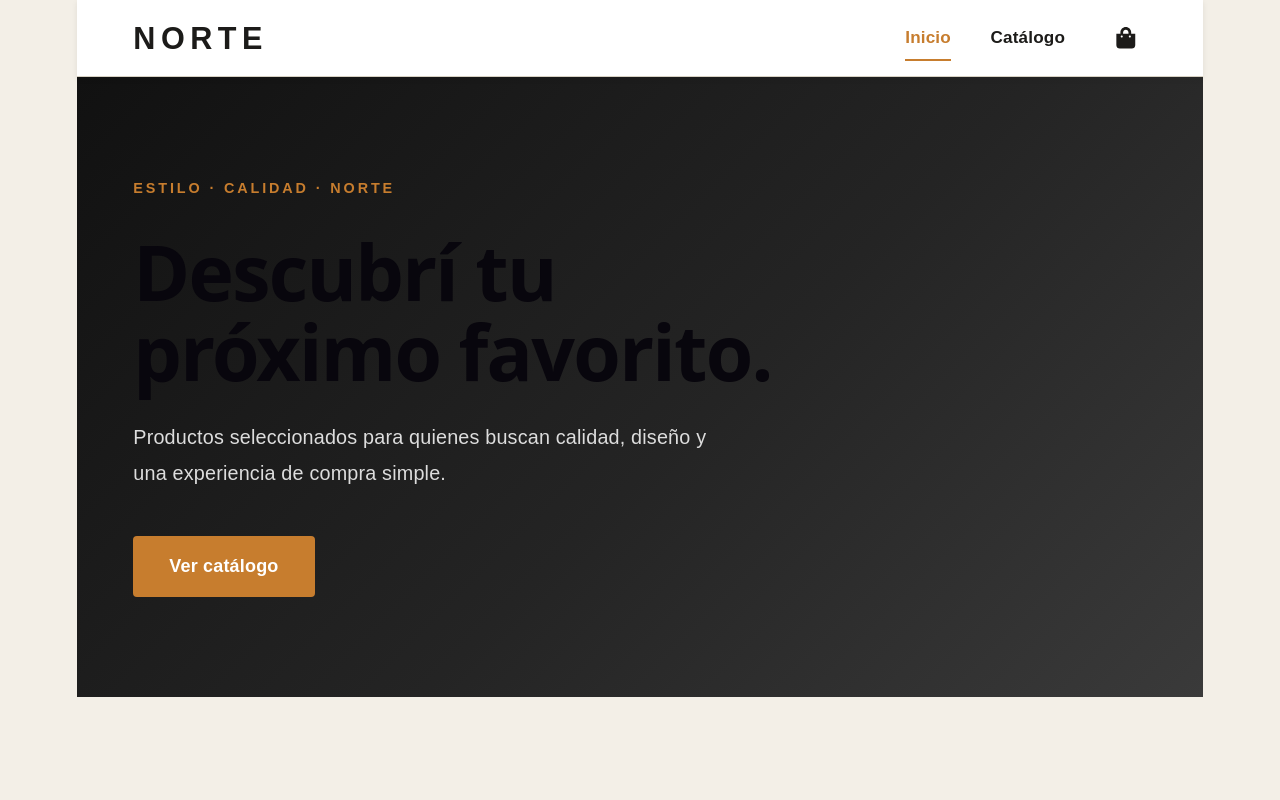
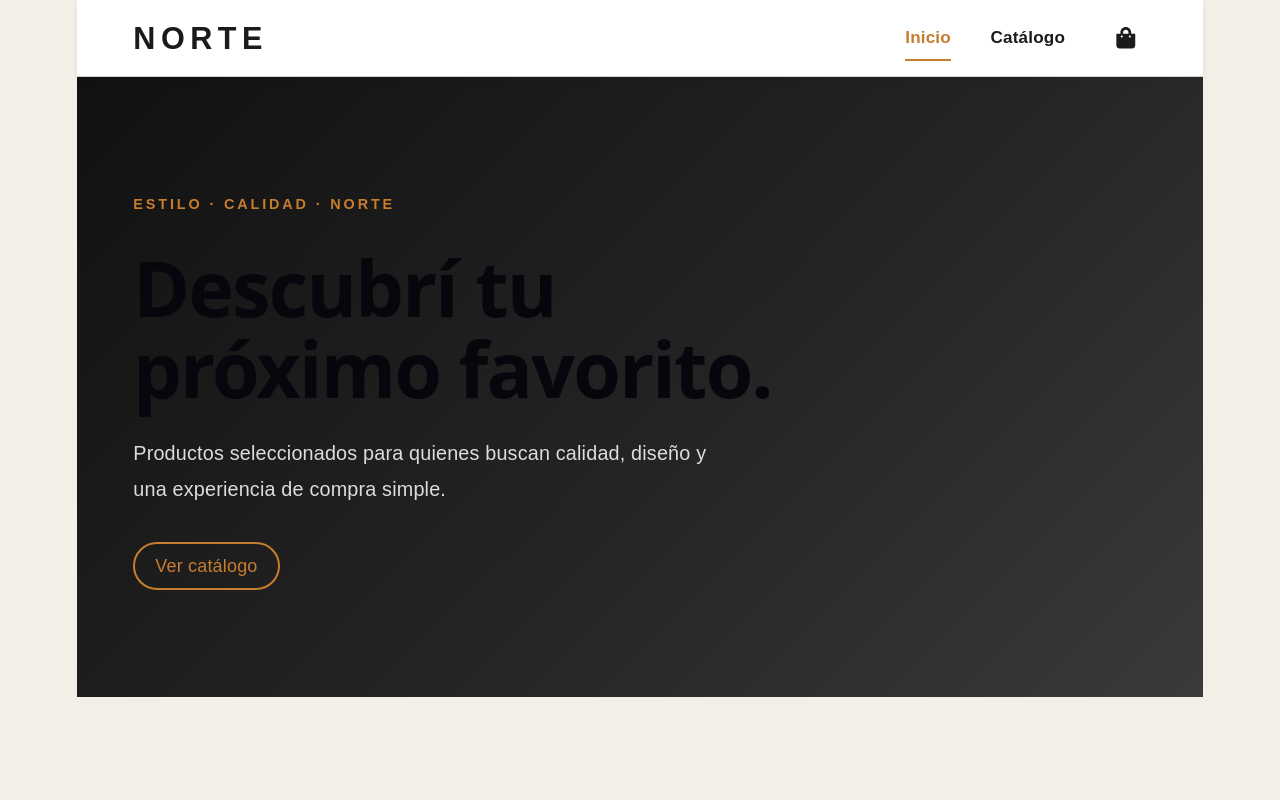
Before and after one commit to gaby28894178/NorteProget, a React (Vite) app in the folder frontend/: page / in a window 1280 px wide. Shown: the top 800 px of the page. Built offline with nearby package versions, Linux system fonts and the light colour scheme; no server answers.

Commit message:
feat: agregar componentes de botón y estilos asociados

```diff
--- /dev/null
+++ b/frontend/src/components/admin/Buttons/Primary/Button.jsx
@@ -0,0 +1,7 @@
+export default function Button({text}) {
+    return (
+        <>
+            <button className="btn-primary">{text}</button>
+        </>
+    );
+}
--- a/frontend/src/pages/public/Home.jsx
+++ b/frontend/src/pages/public/Home.jsx
@@ -22,7 +22,7 @@ const Home = () => {
               experiencia de compra simple.
             </p>
 
-            <Link to="/catalogo" className="hero__button">
+            <Link to="/catalogo" className="btn-secondary">
               Ver catálogo
             </Link>
           </div>
--- /dev/null
+++ b/frontend/src/styles/buttons.css
@@ -0,0 +1,27 @@
+.btn-primary {
+    margin: 0 auto;
+    width: 82;
+    height: 48;
+    border-radius: 100px;
+    padding: 12px 20px;
+    gap: 10px;
+    opacity: 1;
+
+    color: var(--color-secondary);
+    background-color: var(--color-accent);
+}
+
+.btn-secondary {
+    width: 82;
+    height: 48;
+    top: 20px;
+    left: 20px;
+    opacity: 1;
+    border-color: var(--color-accent);
+    border-radius: 100px;
+    border-width: 2px;
+    padding: 12px 20px;
+
+    color: var(--color-accent);
+    background-color: var(--bg-transparent);
+}
--- a/frontend/src/styles/globals.css
+++ b/frontend/src/styles/globals.css
@@ -1,5 +1,6 @@
 @import "tailwindcss";
 @import "./variables.css";
+@import './buttons.css';
 
 /* =================================
    TAILWIND THEME
--- a/frontend/src/styles/variables.css
+++ b/frontend/src/styles/variables.css
@@ -11,6 +11,9 @@
   /* Colores base */
   --color-white: #ffffff;
   --color-black: #000000;
+
+  /* Utilidad */
+  --bg-transparent: transparent;
 
   /* =================================
      COLORES DE MARCA ADICIONALES
```
Also changed, not shown: frontend/src/components/admin/Buttons/Primary/Button.css (added).
